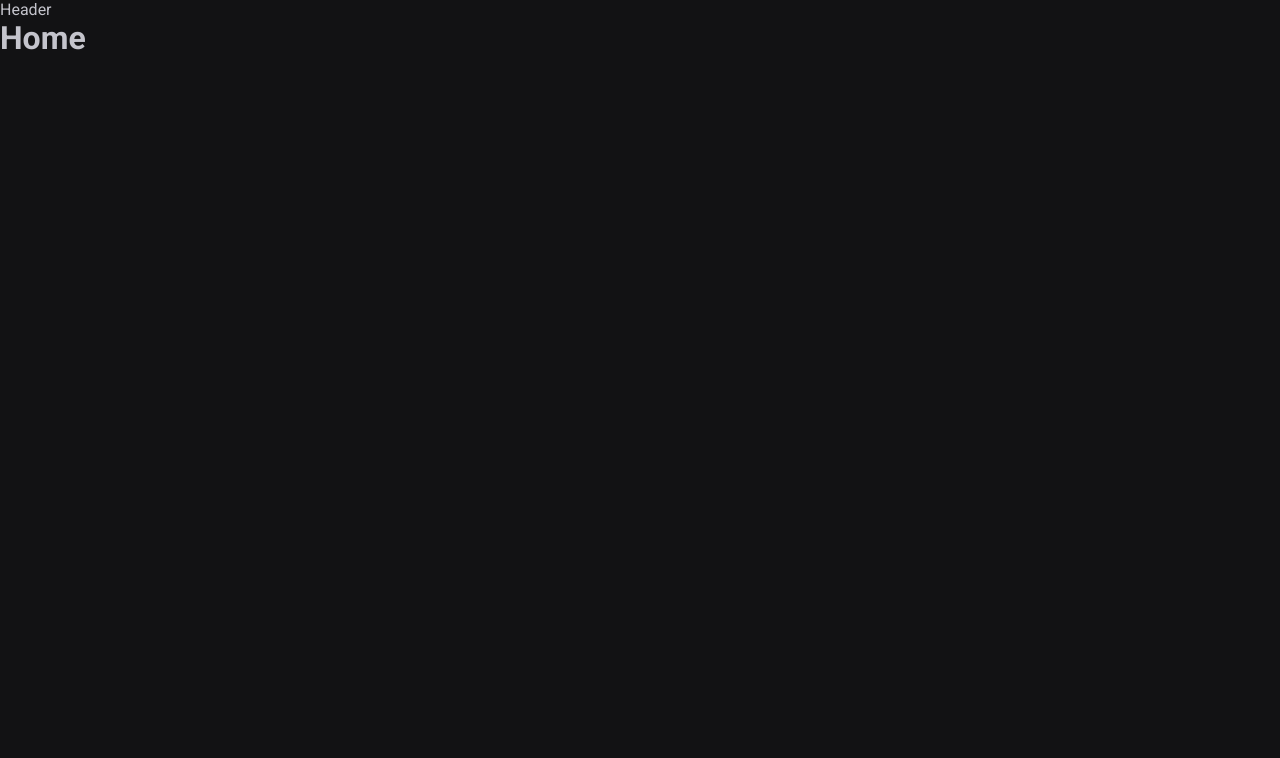
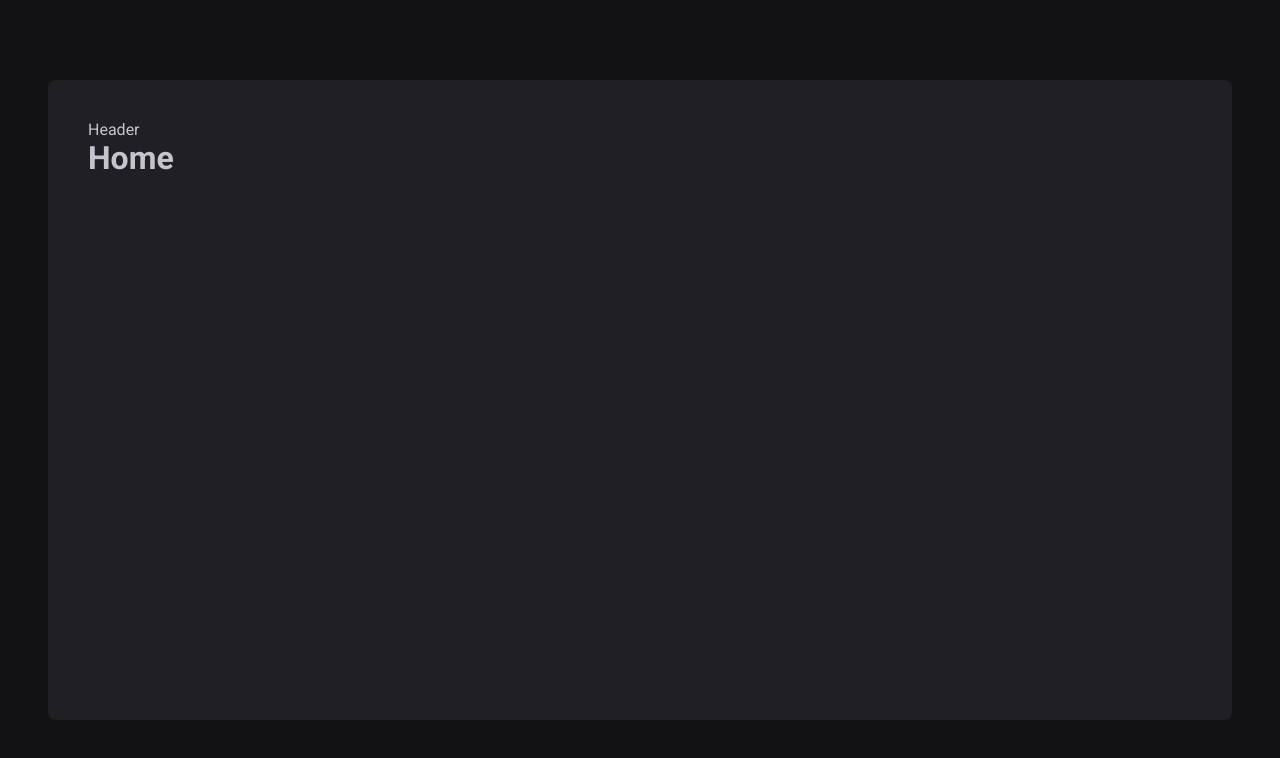
Before and after one commit to alvarobianor/Pomodoro-App, a React (Vite) app: page / in a window 1280 px wide. Shown: the top 758 px of the page. Built offline with nearby package versions, Linux system fonts and the light colour scheme.

Commit message:
Finishing the default layout

```diff
--- a/src/Router.tsx
+++ b/src/Router.tsx
@@ -1,5 +1,5 @@
 import { Route, Routes } from 'react-router-dom'
-import { DefaultLayout } from './layouts/Defaultlayout'
+import { DefaultLayout } from './layouts/DefaultLayout'
 import { History } from './pages/History'
 import { Home } from './pages/Home'
 
--- /dev/null
+++ b/src/layouts/DefaultLayout/index.tsx
@@ -0,0 +1,13 @@
+import { Outlet } from 'react-router-dom'
+import { Header } from '../../components/Header'
+
+import { LayoutContainer } from './styles'
+
+export function DefaultLayout() {
+  return (
+    <LayoutContainer>
+      <Header />
+      <Outlet />
+    </LayoutContainer>
+  )
+}
--- /dev/null
+++ b/src/layouts/DefaultLayout/styles.tsx
@@ -0,0 +1,14 @@
+import styled from 'styled-components'
+
+export const LayoutContainer = styled.div`
+  max-width: 74rem;
+  height: calc(100vh - 10rem);
+  margin: 5rem auto;
+  padding: 2.5rem;
+
+  background: ${(props) => props.theme['gray-800']};
+  border-radius: 8px;
+
+  display: flex;
+  flex-direction: column;
+`
--- a/src/layouts/Defaultlayout.tsx
+++ /dev/null
@@ -1,11 +0,0 @@
-import { Outlet } from 'react-router-dom'
-import { Header } from '../components/Header'
-
-export function DefaultLayout() {
-  return (
-    <div>
-      <Header />
-      <Outlet />
-    </div>
-  )
-}
```
